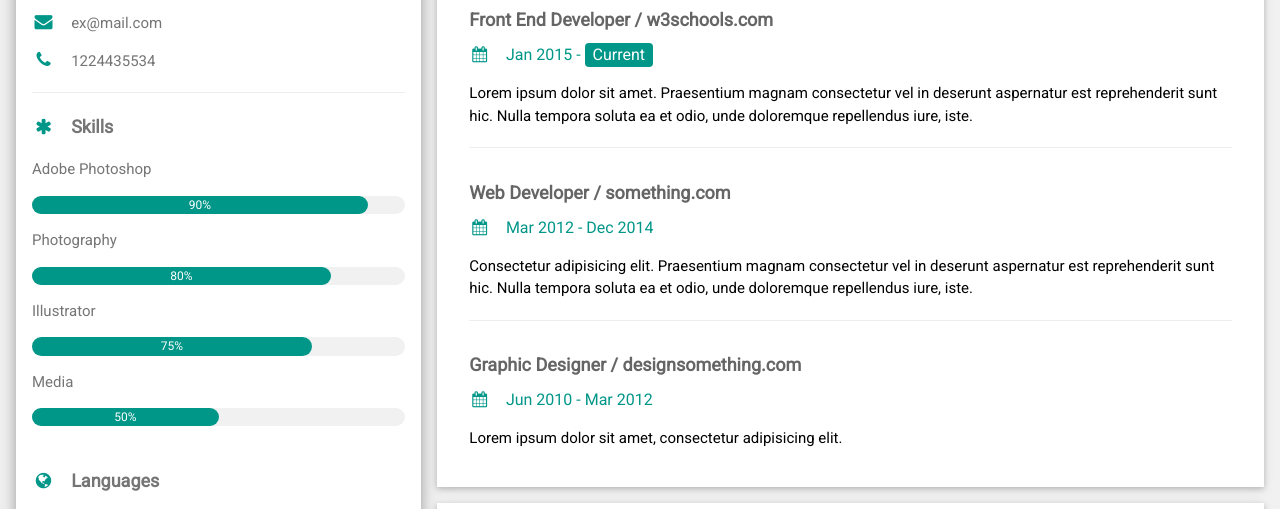
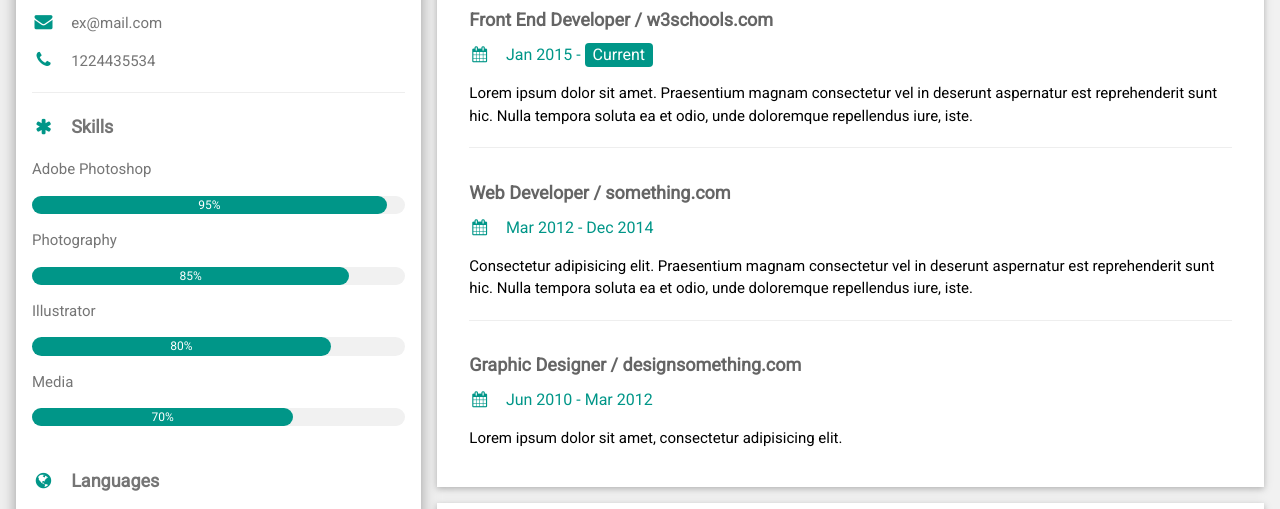
Before and after one commit to 2021Techarmy/2021Techarmy.github.io, a plain HTML site: page index.html in a window 1280 px wide. Shown: the part 117-626 px from the top of the page. Drawn offline with nearby package versions, Linux system fonts and the light colour scheme.

Commit message:
Update index.html

```diff
--- a/index.html
+++ b/index.html
@@ -37,21 +37,21 @@ html,body,h1,h2,h3,h4,h5,h6 {font-family: "Roboto", sans-serif}
           <p class="w3-large"><b><i class="fa fa-asterisk fa-fw w3-margin-right w3-text-teal"></i>Skills</b></p>
           <p>Adobe Photoshop</p>
           <div class="w3-light-grey w3-round-xlarge w3-small">
-            <div class="w3-container w3-center w3-round-xlarge w3-teal" style="width:90%">90%</div>
+            <div class="w3-container w3-center w3-round-xlarge w3-teal" style="width:95%">95%</div>
           </div>
           <p>Photography</p>
           <div class="w3-light-grey w3-round-xlarge w3-small">
-            <div class="w3-container w3-center w3-round-xlarge w3-teal" style="width:80%">
-              <div class="w3-center w3-text-white">80%</div>
+            <div class="w3-container w3-center w3-round-xlarge w3-teal" style="width:85%">
+              <div class="w3-center w3-text-white">85%</div>
             </div>
           </div>
           <p>Illustrator</p>
           <div class="w3-light-grey w3-round-xlarge w3-small">
-            <div class="w3-container w3-center w3-round-xlarge w3-teal" style="width:75%">75%</div>
+            <div class="w3-container w3-center w3-round-xlarge w3-teal" style="width:80%">80%</div>
           </div>
           <p>Media</p>
           <div class="w3-light-grey w3-round-xlarge w3-small">
-            <div class="w3-container w3-center w3-round-xlarge w3-teal" style="width:50%">50%</div>
+            <div class="w3-container w3-center w3-round-xlarge w3-teal" style="width:70%">70%</div>
           </div>
           <br>
 
```
